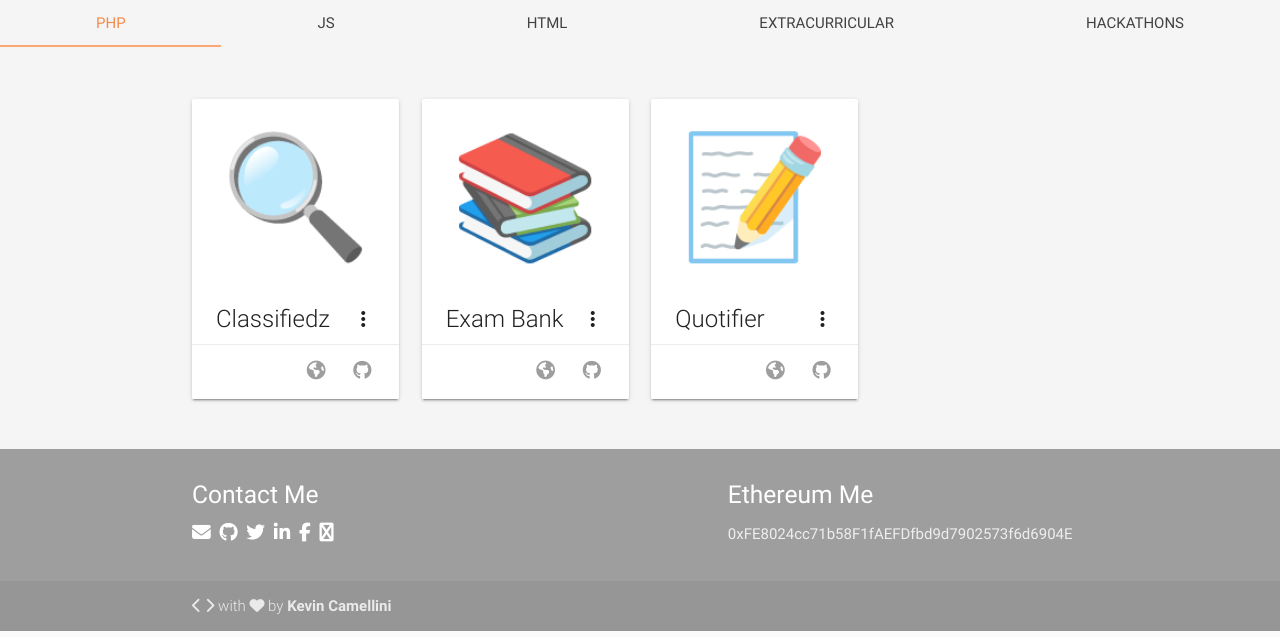
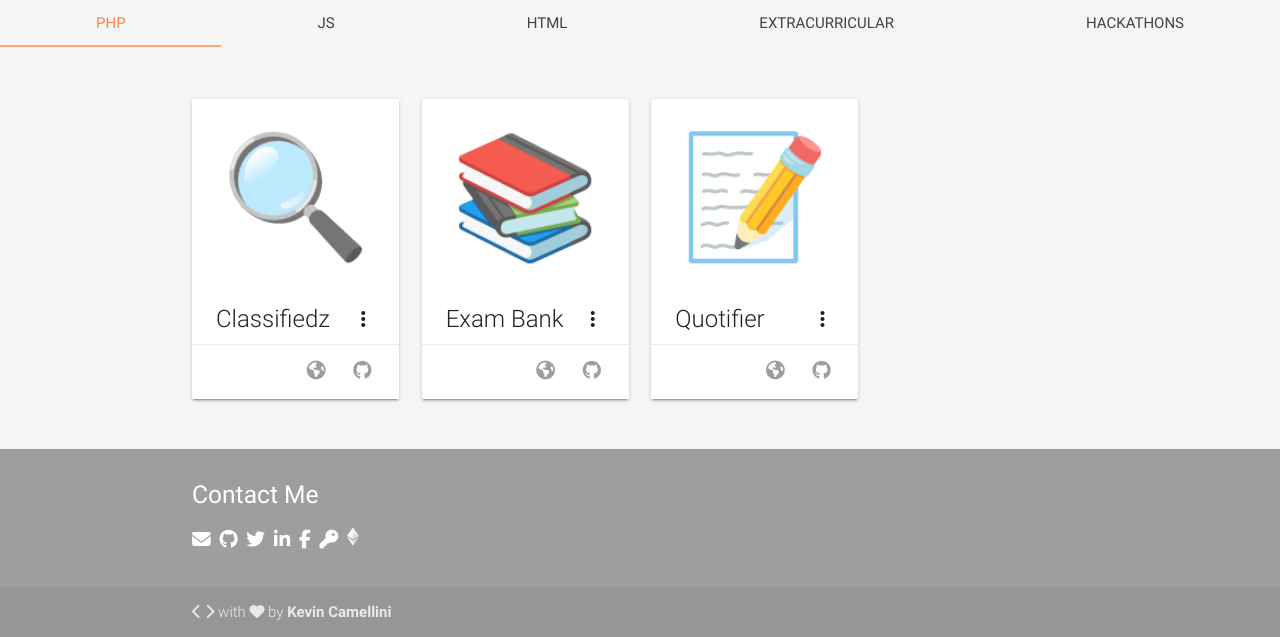
Before and after one commit to kcamcam/kcamcam.github.io, a PHP site: page / in a window 1280 px wide. Shown: the part 853-1490 px from the top of the page. Run offline with PHP 8.4, Linux system fonts and the light colour scheme; some libraries are stand-ins or nearby versions.

Commit message:
fixed eth logo, removed eth text

```diff
--- a/css/style.css
+++ b/css/style.css
@@ -46,7 +46,7 @@ blockquote {
 .fa-chevron-left, .fa-chevron-right, .fa-heart{
    font-size: 1em;
 }
-.footer-copyright div div div a{
+.footer_name{
    font-weight: bold;
    color: inherit;
    cursor: pointer;
--- a/index.html
+++ b/index.html
@@ -153,23 +153,16 @@
                 <a href="https://facebook.com/kevcamcam"><i class="fa fa-facebook"></i></a>
               </li>
               <li class="list-inline-item">
-                <a href="https://keybase.io/kcamcam"><i class="fa fa-keybase"></i></a>
+                <a href="https://keybase.io/kcamcam"><i class="fa fa-key"></i></a>
+              </li>
+              <li class="list-inline-item">
+                 <a class="valign-wrapper" style="height: 100%;" href="https://etherscan.io/address/0xfe8024cc71b58f1faefdfbd9d7902573f6d6904e">
+                    <img class="mt-1" src="img/eth.svg" alt="Ethreum Wallet" style="max-height: 1.25em;">
+                 </a>
               </li>
             </ul>
           </div>
           <!-- End Footer Column -->
-
-          <!-- Footer Column -->
-          <div class="col xl5 l5 m7 s12 social">
-            <h5 class="white-text">Ethereum Me</h5>
-            <ul>
-              <li>
-						<a class="grey-text text-lighten-3 truncate" href="https://etherscan.io/address/0xfe8024cc71b58f1faefdfbd9d7902573f6d6904e">0xFE8024cc71b58F1fAEFDfbd9d7902573f6d6904E</a>
-              </li>
-            </ul>
-          </div>
-          <!-- End Footer Column -->
-
         </div>
       </div>
       <!-- Footer Copyright -->
@@ -182,7 +175,7 @@
                    with
                   <i class="fa fa-heart"></i>
                    by
-                  <a>Kevin Camellini</a>
+                  <a class="footer_name">Kevin Camellini</a>
                </div>
    			</div>
         </div>
```
Also changed, not shown: img/eth.svg (added), 1 other file.
